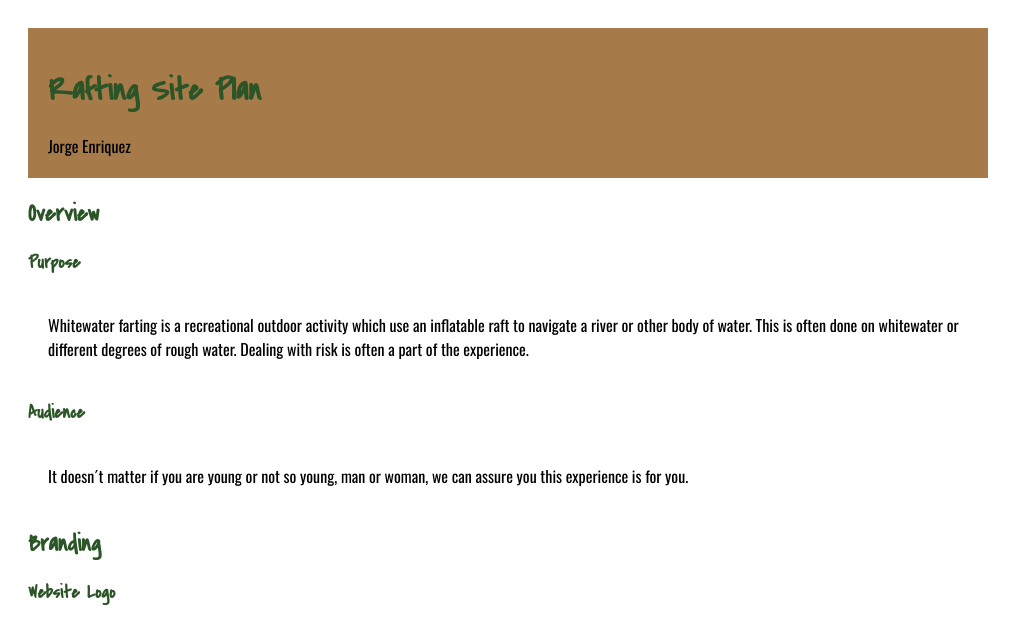
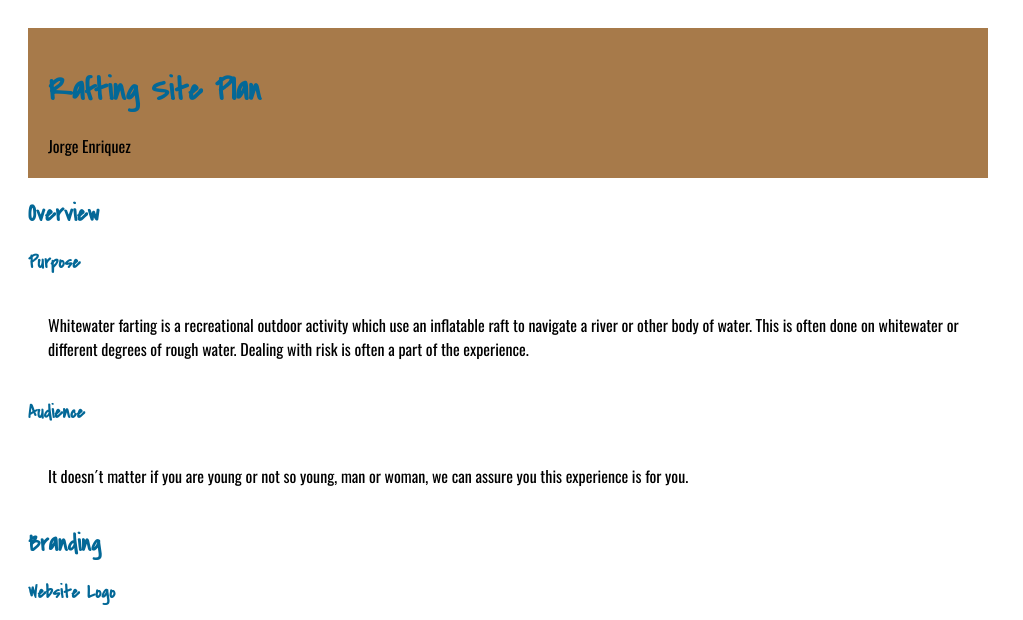
Before and after one commit to jenriquez88/wdd130, a plain HTML site: page wwr/site-plan-rafting.html in a window 1280 px wide. Shown: the top 620 px of the page, without its empty margins (0-1023 px from the left). Drawn offline with nearby package versions, Linux system fonts and the light colour scheme.

Commit message:
changers

```diff
--- a/wwr/styles/site-plan-rafting.css
+++ b/wwr/styles/site-plan-rafting.css
@@ -1,8 +1,8 @@
 @import url('https://fonts.googleapis.com/css2?family=Oswald&display=swap');
 @import url('https://fonts.googleapis.com/css2?family=Covered+By+Your+Grace&family=Open+Sans:wght@300&family=Oswald:wght@300;400;500;600;700&display=swap');
 :root{
---primary-color: #2B5527;
---secondary-color: #036897;
+--primary-color: #036897;
+--secondary-color:  #2B5527;
 --accent1-color: #A77A4A;
 --accent2-color: #BED927;
 
@@ -10,9 +10,9 @@
 --paragraph-font: 'Oswald', Helvetica;
 
 --nav-background-color: #036897;
---nav-link-color: #BED927;
---nav-hover-link-color: #A77A4A;
---nav-hover-background-color: #2B5527;
+--nav-link-color: #A77A4A;
+--nav-hover-link-color:   #2B5527;
+--nav-hover-background-color: #BED927;
 }
 body {
     font-family: var(--paragraph-font);
```
